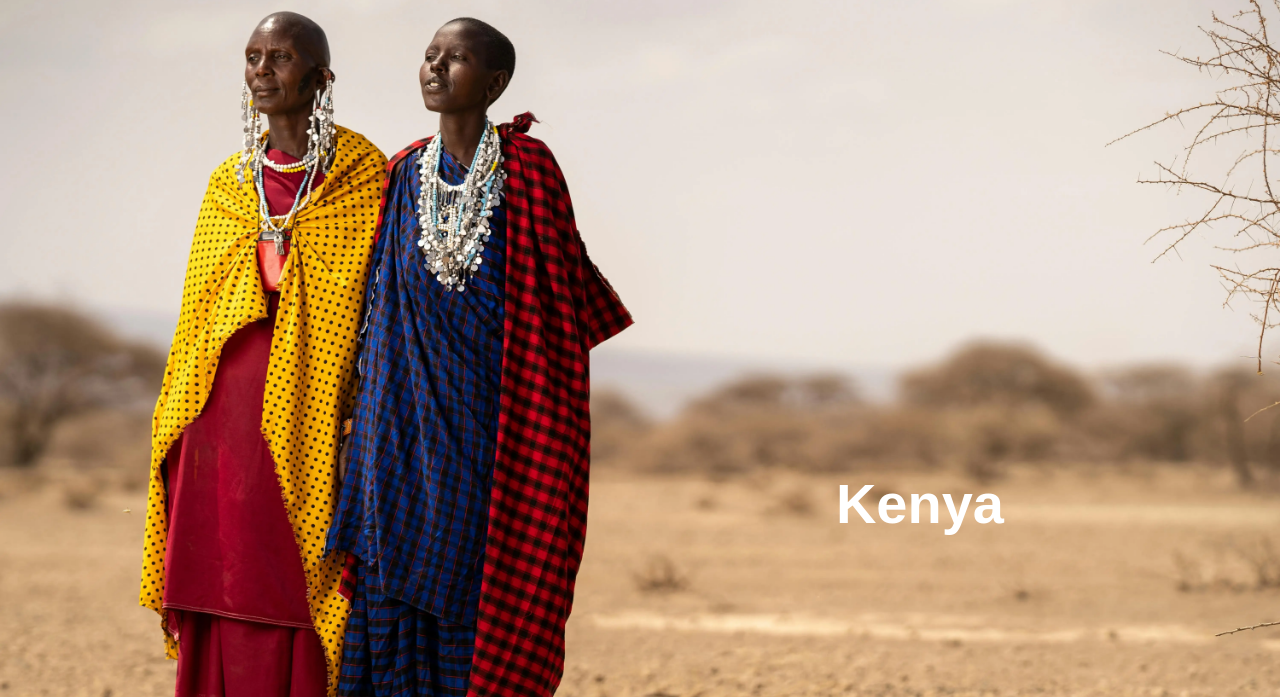
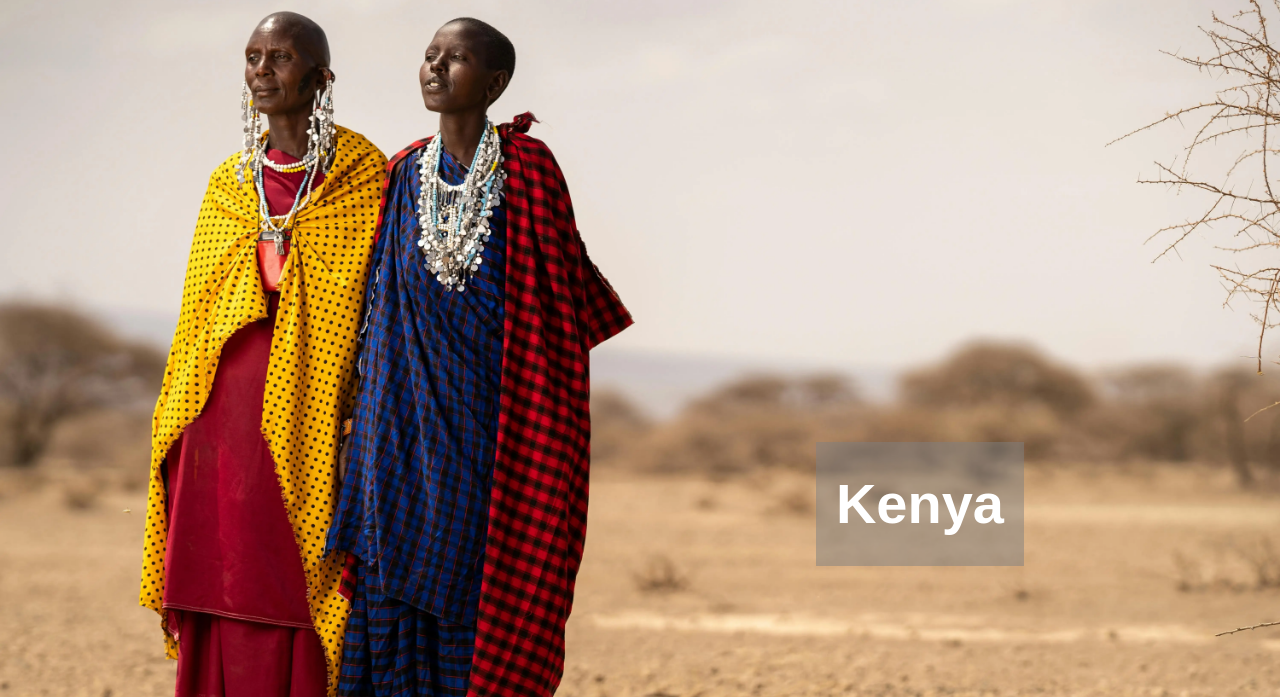
Before and after one commit to coder-mahdi/country-site, a plain HTML site: page index.html in a window 1280 px wide. Shown: the part 103-800 px from the top of the page. Drawn offline with Linux system fonts and the light colour scheme; a web font is replaced by a local one.

Commit message:
Added background for banner title in the index file

```diff
--- a/styles/styles.css
+++ b/styles/styles.css
@@ -195,6 +195,7 @@ transition: all 0.4s ease 0s;
 	right: 20%;
 	padding: 20px;
 	color: #ffffff;
+	backdrop-filter: contrast(0.5);
 }
 
 .banner img {
```
